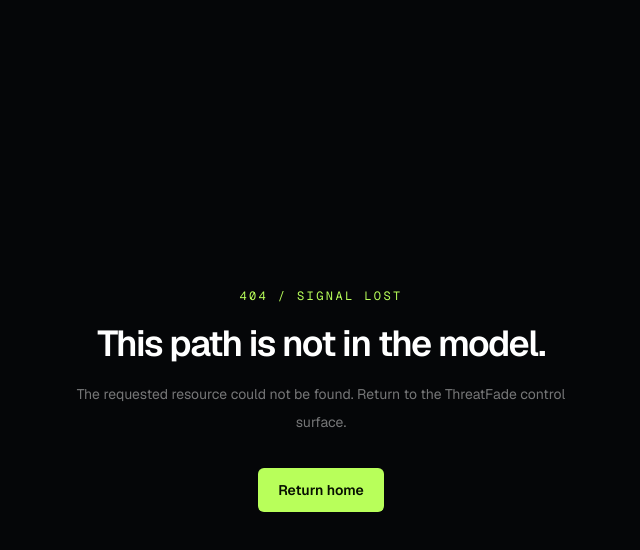
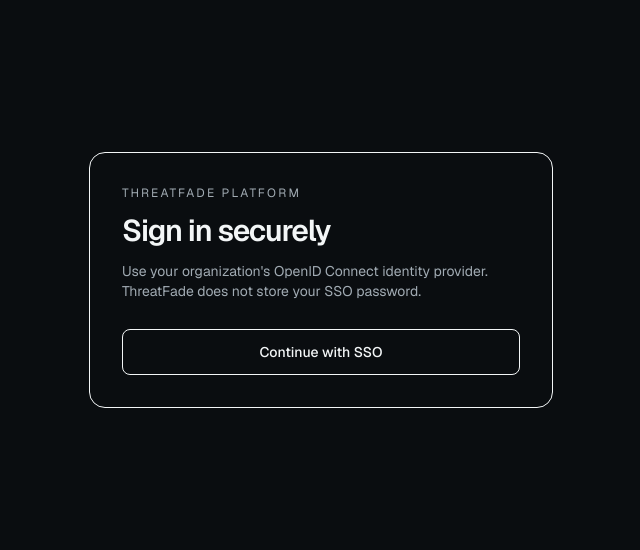
Before and after one commit to LloydCoder/tinlance-threatfade-web, a Next.js app: page /login in a window 1280 px wide. Before the commit this address had no page. Shown: the top 550 px of the page, without its empty margins (319-959 px from the left). Built offline with nearby package versions, Linux system fonts and the light colour scheme.

Commit message:
feat(phase13): add secure SSO login UX

```diff
--- /dev/null
+++ b/app/login/page.tsx
@@ -0,0 +1,20 @@
+"use client";
+
+import { signIn } from "next-auth/react";
+import { useSearchParams } from "next/navigation";
+
+export default function LoginPage() {
+  const params = useSearchParams();
+  const error = params.get("error");
+  return (
+    <main className="mx-auto flex min-h-[70vh] max-w-lg items-center px-6 py-16">
+      <section className="w-full rounded-2xl border border-[var(--tf-border)] p-8">
+        <p className="text-xs uppercase tracking-[0.18em] text-[var(--tf-text-muted)]">ThreatFade Platform</p>
+        <h1 className="mt-3 text-3xl font-semibold tracking-[-0.04em]">Sign in securely</h1>
+        <p className="mt-3 text-sm text-[var(--tf-text-muted)]">Use your organization&apos;s OpenID Connect identity provider. ThreatFade does not store your SSO password.</p>
+        {error && <p role="alert" className="mt-5 rounded-lg border border-red-400/40 px-4 py-3 text-sm">Authentication could not be completed. Please try again.</p>}
+        <button type="button" onClick={() => void signIn("threatfade-oidc", { callbackUrl: "/soc" })} className="mt-7 w-full rounded-lg border px-4 py-3 text-sm font-medium hover:bg-[var(--tf-surface-muted)]">Continue with SSO</button>
+      </section>
+    </main>
+  );
+}
```
